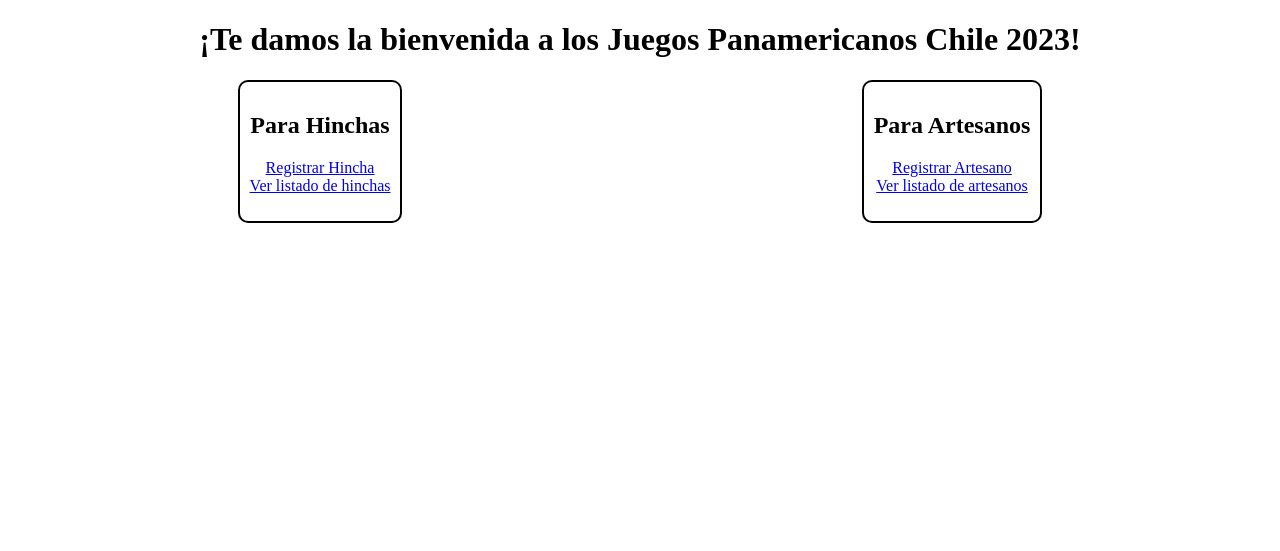
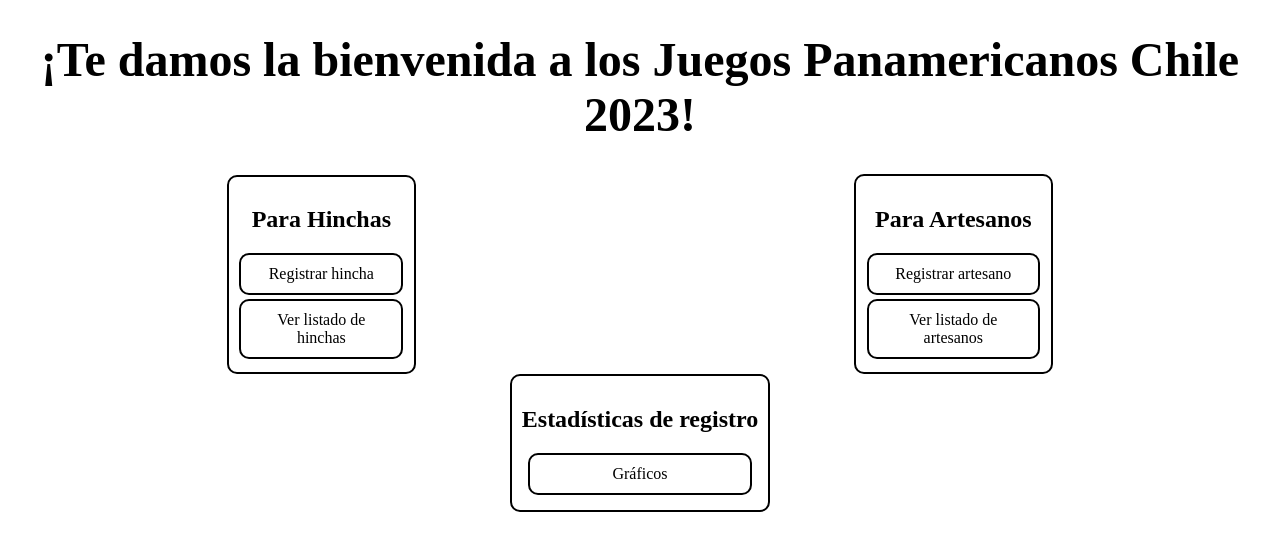
Before and after one commit to Vicenturro14/Semestre_8, a Flask app: page / in a window 1280 px wide. Shown: the top 551 px of the page. Run offline with Flask 3, Linux system fonts and the light colour scheme.

Commit message:
Desarrollo Web: T3 Implementación botones CSS

```diff
--- a/Desarrollo_de_Aplicaciones_Web/Tareas/T3/app.py
+++ b/Desarrollo_de_Aplicaciones_Web/Tareas/T3/app.py
@@ -130,9 +130,8 @@
         return redirect(url_for("index", code= 2))
 
 @app.route("/ver_hinchas")
-def ver_hincha():
+def ver_hinchas():
     return render_template("ver-hinchas.html")
 
-# TODO: Validar que email no se encuentre en la base de datos. => email es único por cada hincha y por cada artesano
 if __name__ == "__main__":
     app.run(debug=True)
--- a/Desarrollo_de_Aplicaciones_Web/Tareas/T3/static/css/my_style.css
+++ b/Desarrollo_de_Aplicaciones_Web/Tareas/T3/static/css/my_style.css
@@ -1,5 +1,6 @@
 .title {
     text-align: center;
+    font-size: 1.5em;
 }
 
 .center {
@@ -52,6 +53,15 @@
     background-color: #FFCCCC;
     border-color: #b10101;
 }
+.button {
+    width: 85%;
+    cursor: pointer;
+    margin: 2% auto;
+}
+
+.button:hover {
+    background-color: rgb(219, 219, 219);
+}
 
 .black {
     border-color: black;
--- a/Desarrollo_de_Aplicaciones_Web/Tareas/T3/templates/agregar-hincha.html
+++ b/Desarrollo_de_Aplicaciones_Web/Tareas/T3/templates/agregar-hincha.html
@@ -88,7 +88,7 @@
                 <input type="text" name="comment" id="comment" maxlength="80">
             </div>
             <div>
-                <button type="button" id="back_btn">Volver al Inicio</button>
+                <button type="button" id="back_to_index_btn">Volver al Inicio</button>
                 <button type="button" id="register_btn">Registrar Hincha</button>
             </div>
         </form>
@@ -100,5 +100,8 @@
     </div>
 {% endblock %}
 {% block javascript %}
+    <script>
+        document.getElementById("back_to_index_btn").addEventListener("click", () => {window.location.href = "{{ url_for('index') }}"})
+    </script>
     <script src="{{ url_for('static', filename='js/agregar-hincha.js')}}"></script>
 {% endblock %}
--- a/Desarrollo_de_Aplicaciones_Web/Tareas/T3/templates/index.html
+++ b/Desarrollo_de_Aplicaciones_Web/Tareas/T3/templates/index.html
@@ -13,21 +13,38 @@
         <div class="in_row">
             <div class="box">
                 <h2>Para Hinchas</h2>
-                <p>
-                    <a href="{{ url_for('agregar_hincha') }}">Registrar Hincha</a>
-                    <br>
-                    <a href="{{ url_for('ver_hincha') }}">Ver listado de hinchas</a>
-                </p>
+                <div class="box button" id="register_supporter_btn">
+                    Registrar hincha
+                </div>
+                <div class="box button" id="supporters_list_btn">
+                    Ver listado de hinchas
+                </div>
             </div>
             <div class="box">
                 <h2>Para Artesanos</h2>
-                <p>
-                    <a href="{{ url_for('agregar_artesano') }}">Registrar Artesano</a>
-                    <br>
-                    <a href="{{ url_for('ver_artesanos')}}">Ver listado de artesanos</a>
-                </p>
+                <div class="box button" id="register_artisan_btn">
+                    Registrar artesano
+                </div>
+                <div class="box button" id="artisans_list_btn">
+                    Ver listado de artesanos
+                </div>
+            </div>
+        </div>
+        <div>
+            <div class="box">
+                <h2>Estadísticas de registro</h2>
+                <div class="box button">
+                    Gráficos
+                </div>
             </div>
         </div>
     </div>
 {% endblock %}
-{% block javascript %}{% endblock %}
+{% block javascript %}
+    <script>
+        document.getElementById("register_supporter_btn").addEventListener("click", () => {window.location.href = "{{ url_for('agregar_hincha') }}"})
+        document.getElementById("supporters_list_btn").addEventListener("click", () => {window.location.href = "{{ url_for('ver_hinchas') }}"})
+        document.getElementById("register_artisan_btn").addEventListener("click", () => {window.location.href = "{{ url_for('agregar_artesano') }}"})
+        document.getElementById("artisans_list_btn").addEventListener("click", () => {window.location.href = "{{ url_for('ver_artesanos') }}"})
+    </script>
+{% endblock %}
```
